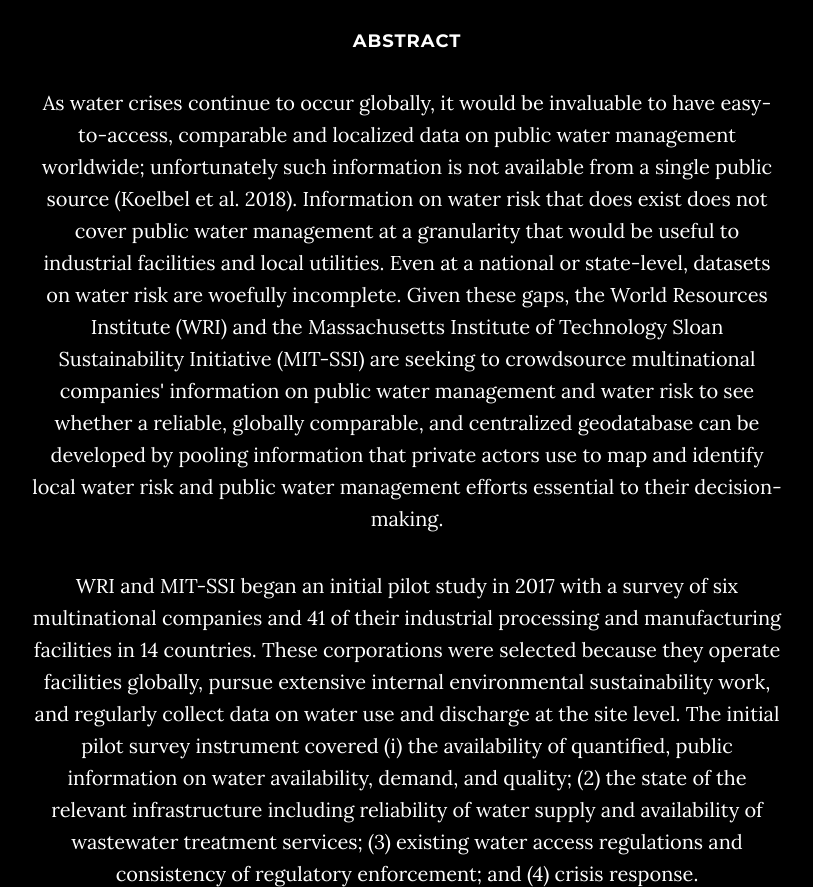
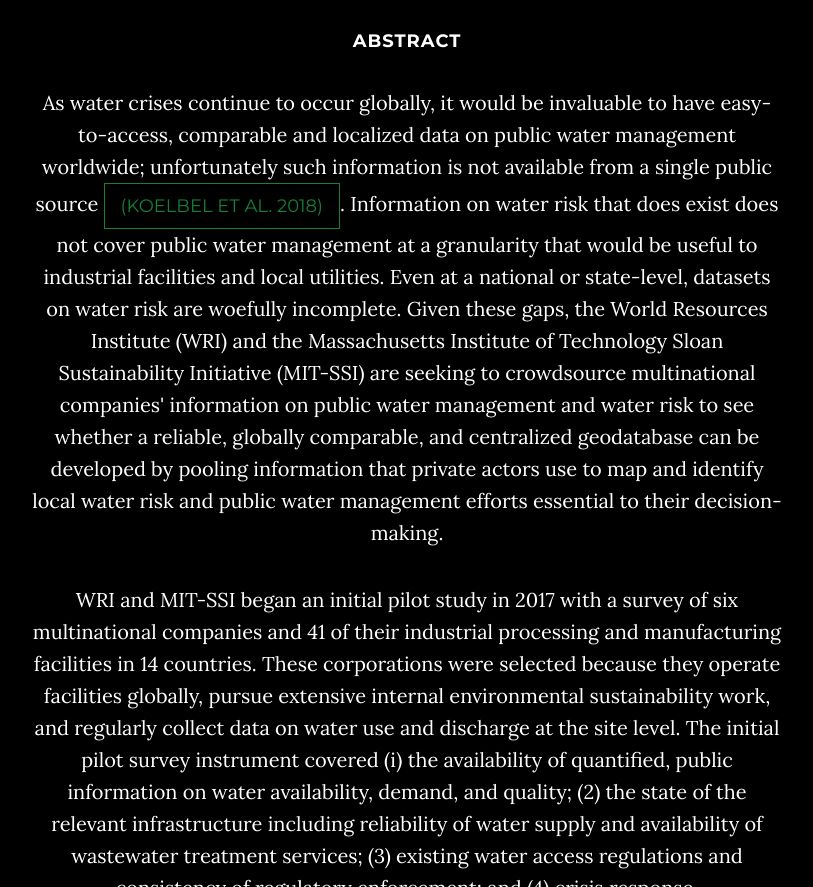
Before and after one commit to CristinaALogg/cristinaalogg.github.io, a website: page index.html in a window 1280 px wide. Shown: the part 2057-2944 px from the top of the page, without its empty margins (233-1046 px from the left). Drawn offline with nearby package versions, Linux system fonts and the light colour scheme.

Commit message:
updated index

```diff
--- a/index.html
+++ b/index.html
@@ -105,11 +105,12 @@
     <section id="Publications" class="container content-section text-center">
         <div class="row">
             <div class="col-lg-8 col-lg-offset-2">
+              <!-- thesis -->
                 <h1> M.C.P. Thesis </h1>
                 <h2>Crowdsourcing Corporate Water Data</h2>
                 <h3>A Validity Test of a Pilot Survey Instrument to Map Public Water Management Related Risk Worldwide</h3>
                 <h4> Abstract </h4>
-                <p>As water crises continue to occur globally, it would be invaluable to have easy-to-access, comparable and localized data on public water management worldwide; unfortunately such information is not available from a single public source (Koelbel et al. 2018). Information on water risk that does exist does not cover public water management at a granularity that would be useful to industrial facilities and local utilities. Even at a national or state-level, datasets on water risk are woefully incomplete. Given these gaps, the World Resources Institute (WRI) and the Massachusetts Institute of Technology Sloan Sustainability Initiative (MIT-SSI) are seeking to crowdsource multinational companies' information on public water management and water risk to see whether a reliable, globally comparable, and centralized geodatabase can be developed by pooling information that private actors use to map and identify local water risk and public water management efforts essential to their decision-making.
+                <p>As water crises continue to occur globally, it would be invaluable to have easy-to-access, comparable and localized data on public water management worldwide; unfortunately such information is not available from a single public source <a href="https://www.wri.org/publication/mapping-public-water"class="btn btn-default btn-lg">(Koelbel et al. 2018)</a>. Information on water risk that does exist does not cover public water management at a granularity that would be useful to industrial facilities and local utilities. Even at a national or state-level, datasets on water risk are woefully incomplete. Given these gaps, the World Resources Institute (WRI) and the Massachusetts Institute of Technology Sloan Sustainability Initiative (MIT-SSI) are seeking to crowdsource multinational companies' information on public water management and water risk to see whether a reliable, globally comparable, and centralized geodatabase can be developed by pooling information that private actors use to map and identify local water risk and public water management efforts essential to their decision-making.
                 </p>
                 <p> WRI and MIT-SSI began an initial pilot study in 2017 with a survey of six multinational companies and 41 of their industrial processing and manufacturing facilities in 14 countries. These corporations were selected because they operate facilities globally, pursue extensive internal environmental sustainability work, and regularly collect data on water use and discharge at the site level. The initial pilot survey instrument covered (i) the availability of quantified, public information on water availability, demand, and quality; (2) the state of the relevant infrastructure including reliability of water supply and availability of wastewater treatment services; (3) existing water access regulations and consistency of regulatory enforcement; and (4) crisis response.
                 </p>
@@ -125,9 +126,10 @@
                 <p><a href="http://dspace.mit.edu/handle/1721.1/118242"
                         class="btn btn-default btn-lg">You can read Cristina's thesis on DSpace</a>
                 </p>
-          <a href="#Resume" class="btn btn-circle page-scroll">
+                <a href="#Resume" class="btn btn-circle page-scroll">
                         <i class="fa fa-angle-double-down animated"></i>
                 </a>
+                <!-- put additional publications here -->
             </div>
         </div>
     </section>
```
